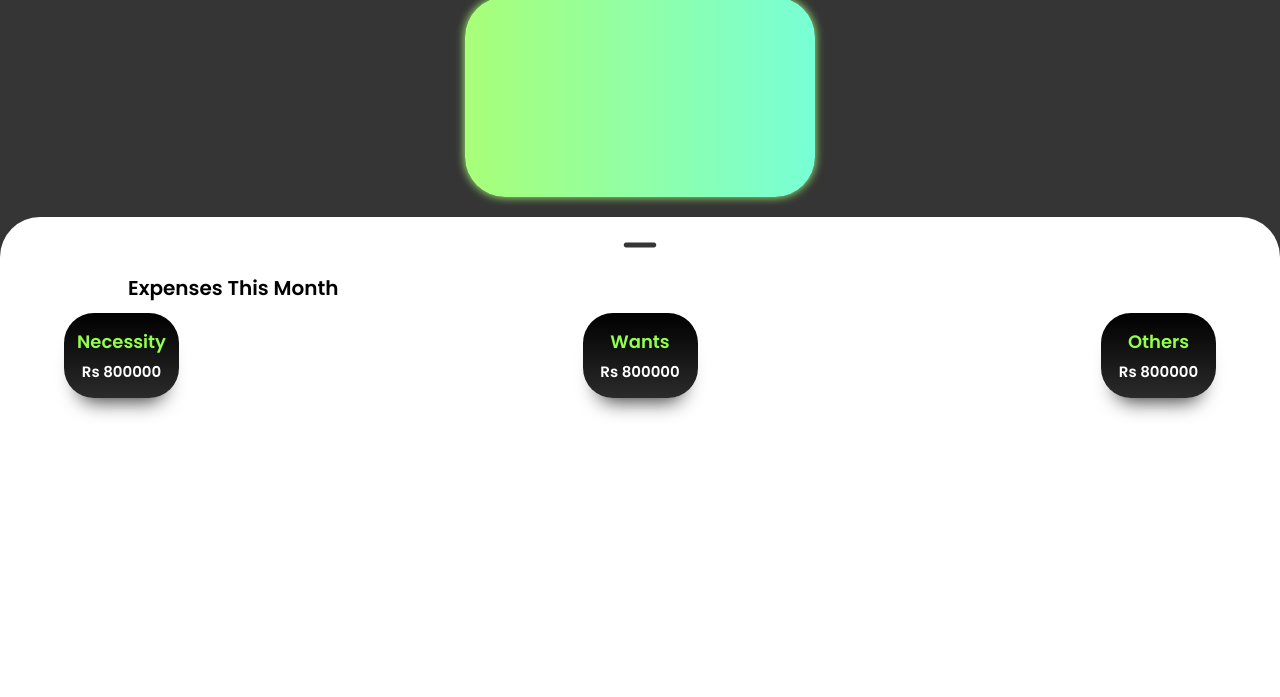
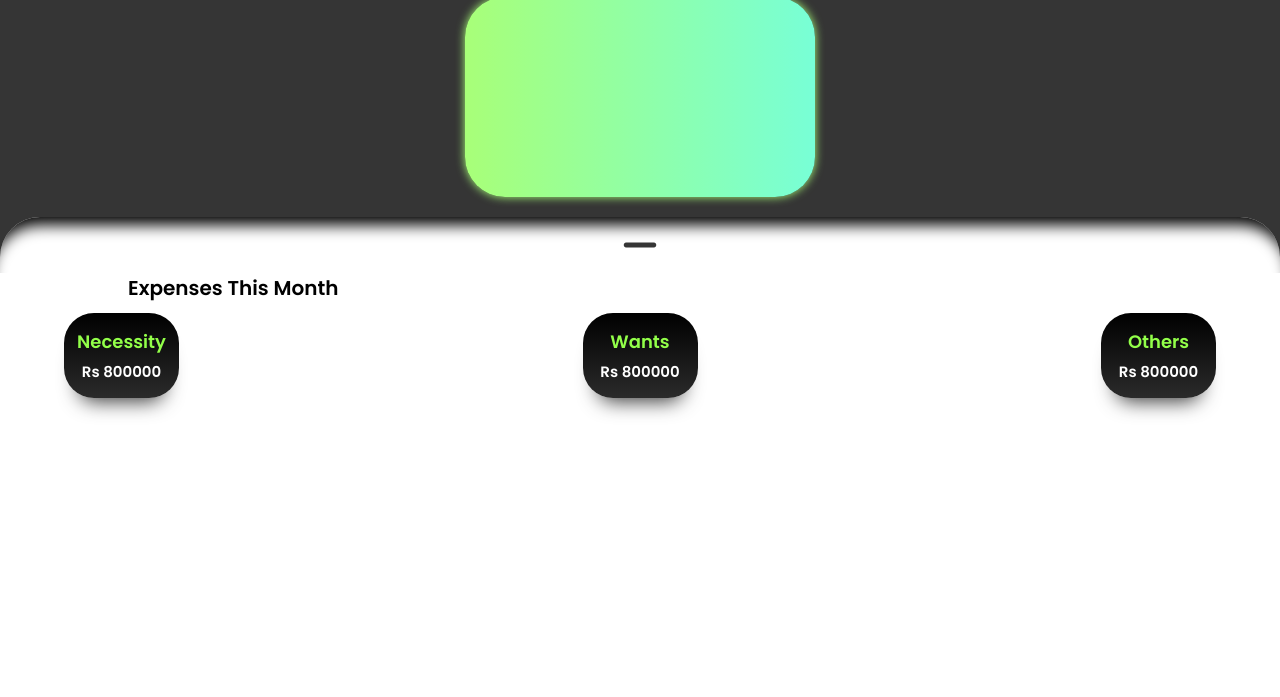
Before and after one commit to Samiran95/latest-tracker, a plain HTML site: page Main/HTML/main.html in a window 1280 px wide. Shown: the part 103-800 px from the top of the page. Drawn offline with Linux system fonts and the light colour scheme.

Commit message:
Update main.css

```diff
--- a/Main/CSS/main.css
+++ b/Main/CSS/main.css
@@ -102,6 +102,7 @@ body{
     justify-content: center;
     border-radius: 40px 40px 0px 0px;
     background-color: white;
+    box-shadow: inset 0px 18px 15px -10px rgba(0, 0, 0, 1)
 }
 
 .middle-title{
```
